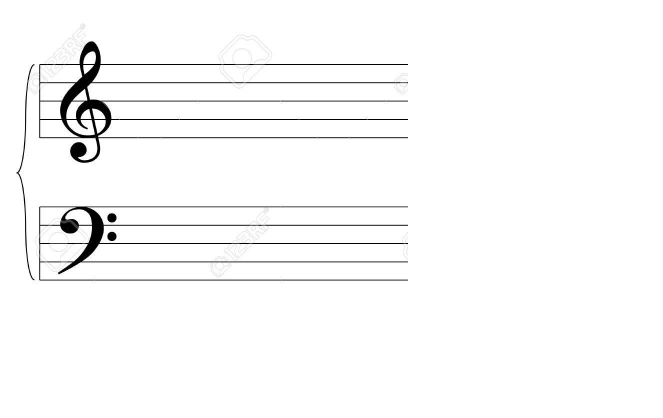
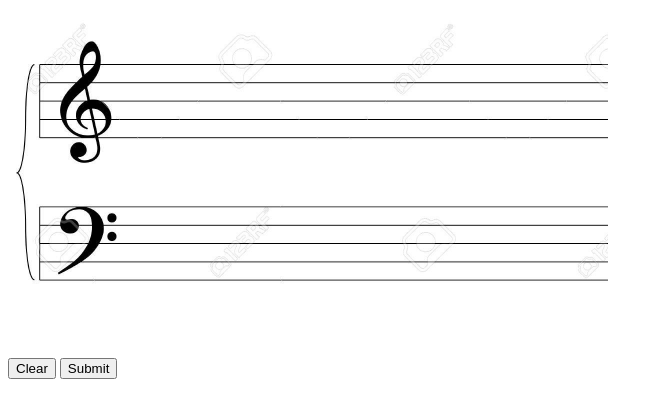
Before and after one commit to abendigo/hackathon-2018, a plain HTML site: page frontend/index.html in a window 1280 px wide. Shown: the whole page, without its empty margins (0-663 px from the left). Drawn offline with Linux system fonts and the light colour scheme.

Commit message:
draw on canvas

```diff
--- a/frontend/index.html
+++ b/frontend/index.html
@@ -1,23 +1,66 @@
-<canvas id=canvas width=400 height=350></canvas>
+<canvas id=canvas width=600 height=350></canvas>
+
+<br />
+<button id='clear'>Clear</button>
+<button id='submit'>Submit</button>
 
 <!-- <img src="images/music.jpg" /> -->
 
 <script>
-    const canvas = document.getElementById("canvas");
+  const canvas = document.getElementById("canvas");
+  const context = canvas.getContext("2d");
 
-//   var canvas = document.getElementById("canvas");
-          var context = canvas.getContext("2d");
-        //   context.fillStyle = "green";
-        //   context.fillRect(50, 50, 100, 100);
+  const imageObj = new Image();
 
-  var imageObj = new Image();
+  imageObj.onload = function() {
+    context.drawImage(imageObj, 0, 0, 1200, 700, 0, 0, 600, 350);
+  };
+  imageObj.src = 'images/music.jpg';
 
-imageObj.onload = function() {
-  context.drawImage(imageObj, 0, 0, 800, 700, 0, 0, 400, 350);
-};
-imageObj.src = 'images/music.jpg';
+  canvas.width = 600; //parseInt(paint_style.getPropertyValue('width'));
+  canvas.height = 350; //parseInt(paint_style.getPropertyValue('height'));
 
-    // const img    = canvas.toDataURL("image/png");
+  let mouse = {x: 0, y: 0};
 
-    // document.write('<img src="'+img+'"/>');
+  canvas.addEventListener('mousemove', function(e) {
+    mouse.x = e.pageX - this.offsetLeft;
+    mouse.y = e.pageY - this.offsetTop;
+  }, false);
+
+  context.lineWidth = 3;
+  context.lineJoin = 'round';
+  context.lineCap = 'round';
+  context.strokeStyle = '#00CC99';
+
+  canvas.addEventListener('mousedown', function(e) {
+    context.beginPath();
+    context.moveTo(mouse.x, mouse.y);
+
+      canvas.addEventListener('mousemove', onPaint, false);
+  }, false);
+
+  canvas.addEventListener('mouseup', function() {
+      canvas.removeEventListener('mousemove', onPaint, false);
+  }, false);
+
+  var onPaint = function() {
+    context.lineTo(mouse.x, mouse.y);
+    context.stroke();
+  };
+
+
+
+
+
+  document.getElementById('clear').addEventListener('click', () => {
+    console.log('clear')
+    context.drawImage(imageObj, 0, 0, 1200, 700, 0, 0, 600, 350);
+
+  });
+
+  document.getElementById('submit').addEventListener('click', () => {
+    console.log('submit')
+    const img    = canvas.toDataURL("image/png");
+    document.write('<img src="'+img+'"/>');
+  });
 </script>
```
